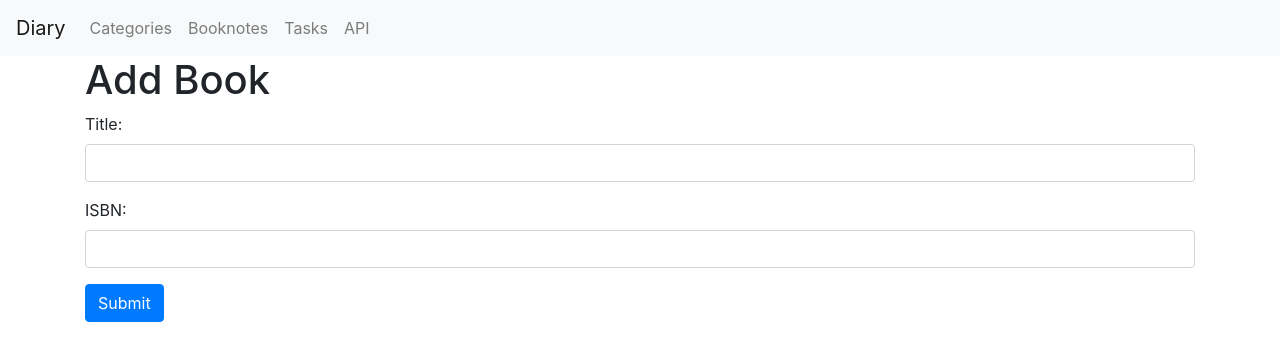
After one commit to HaeckelK/diary_wa, a Flask app: page /forms/add_book in a window 1280 px wide. The commit adds this page. Shown: the top 361 px of the page. Run offline with Flask 2, Linux system fonts and the light colour scheme; parts of the project's set-up code (start-up, migrations or seed data) failed here and were passed over; some libraries are stand-ins or nearby versions.

Commit message:
feat: booknotes funcionality

```diff
--- /dev/null
+++ b/diary/__init__.py
@@ -0,0 +1 @@
+"""Main application package."""
--- a/diary/app.py
+++ b/diary/app.py
@@ -21,7 +21,10 @@ def load_config():
 
 
 app = Flask(__name__)
+from diary.booknotes import bp as booknotes_bp
+app.register_blueprint(booknotes_bp)
 app.config.update(load_config())
+
 
 
 @app.route('/')
--- /dev/null
+++ b/diary/booknotes/__init__.py
@@ -0,0 +1,5 @@
+from flask import Blueprint
+
+bp = Blueprint('booknotes', __name__)
+
+from diary.booknotes import routes
--- /dev/null
+++ b/diary/booknotes/routes.py
@@ -0,0 +1,67 @@
+from flask import render_template, current_app, url_for, jsonify, request, flash, redirect
+
+from diary.booknotes import bp
+from diary.diarydatabase import BookNotesDatabase
+
+
+def get_db():
+    return BookNotesDatabase(current_app.config['DBFILENAME'])
+
+
+@bp.route('/booknotes_index')
+def booknotes_index():
+    books = get_db().book_get_all()
+    return render_template('booknotes/index.html', books=books)
+
+
+@bp.route('/forms/add_book')
+def form_add_book():
+    if request.args:
+        title = request.args.get('title')
+        isbn = request.args.get('isbn')
+        db = get_db()
+        db.insert_book(title, isbn)
+        flash(f"Added book {title}")
+        return redirect(url_for('booknotes.booknotes_index'))
+    return render_template('booknotes/form_add_book.html')
+
+
+@bp.route('/booknotes/<id>')
+def booknotes_page(id):
+    db = get_db()
+    if request.args:
+        try:
+            chapter = int(request.args.get('chapter'))
+        except ValueError:
+            flash('Error invalid id format')
+            return redirect(url_for('booknotes.booknotes_page', id=id))
+        title = request.args.get('title')
+        db.insert_chapternotes(id, chapter, title, notes='')
+        flash(f"Added blank note for {title}")
+        return redirect(url_for('booknotes.booknotes_page', id=id))
+    book = db.get_book(id)
+    chapters = db.book_get_chapternotes(id)
+    return render_template('booknotes/booknotes.html', book=book, chapters=chapters)
+
+
+@bp.route('/chapter/<id>')
+def chapter_page(id):
+    db = get_db()
+    chapter = db.get_chapter(id)
+    book_id = chapter['book_id']
+    book = db.get_book(book_id)
+    if request.args:
+        try:
+            id = int(request.args.get('id'))
+        except ValueError:
+            flash('Error invalid id format')
+            return redirect(url_for('booknotes.chapter_page', id=id))
+        notes = request.args.get('notes')
+        # TODO calling this too many times
+        chapter = db.get_chapter(id)
+        chapter['notes'] = notes
+        db.update_chapternotes(**chapter)
+        flash(f"Updated notes for {book['title']}: {chapter['chapter_title']}")
+        return redirect(url_for('booknotes.booknotes_page', id=book_id))
+
+    return render_template('booknotes/chapter.html', chapter=chapter, book=book)
--- a/diary/templates/base.html
+++ b/diary/templates/base.html
@@ -37,6 +37,9 @@
         <a class="nav-link" href="\categories">Categories</a>
       </li>
       <li class="nav-item">
+        <a class="nav-link" href="\booknotes_index">Booknotes</a>
+      </li>
+      <li class="nav-item">
         <a class="nav-link" href="\tasks">Tasks</a>
       </li>
       <li class="nav-item">
--- /dev/null
+++ b/diary/templates/booknotes/form_add_book.html
@@ -0,0 +1,19 @@
+{% extends "base.html" %}
+{% block title %}Add New Book{% endblock %}
+
+{% block content %}
+<h1>Add Book</h1>
+<form action="#" method="get">
+    <div class="form-group">
+        <label for="title">Title:</label>
+        <input type="text" class="form-control" id="title" name="title">
+    </div>
+
+    <div class="form-group">
+        <label for="isbn">ISBN:</label>
+        <input type="text" class="form-control" id="isbn" name="isbn">
+    </div>
+
+    <button type="submit" class="btn btn-primary">Submit</button>
+</form>
+{% endblock %}
```
Also changed, not shown: diary/diarydatabase.py (+74 -0 lines), diary/templates/booknotes/booknotes.html (added, +23 -0 lines), diary/templates/booknotes/chapter.html (added, +14 -0 lines), diary/templates/booknotes/index.html (added, +10 -0 lines), diary/test_diarydatabase.py (+26 -8 lines).
